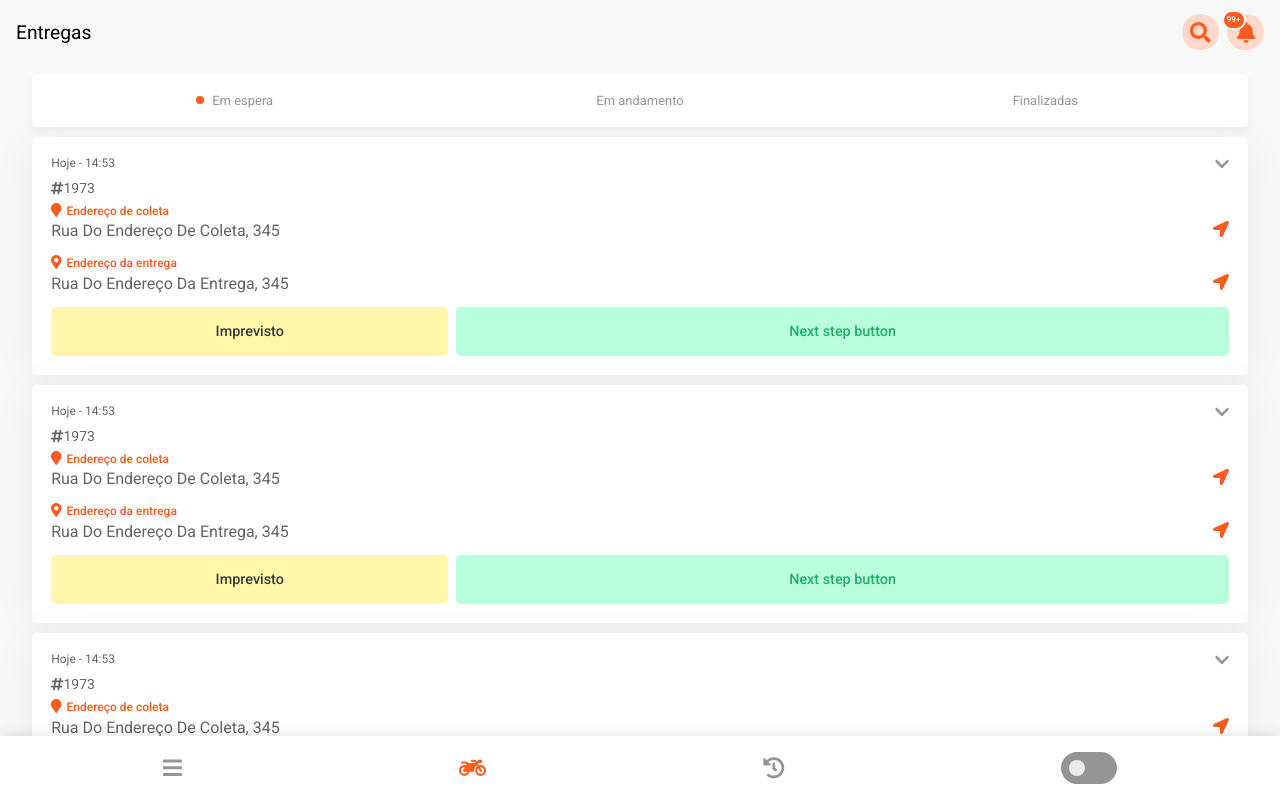
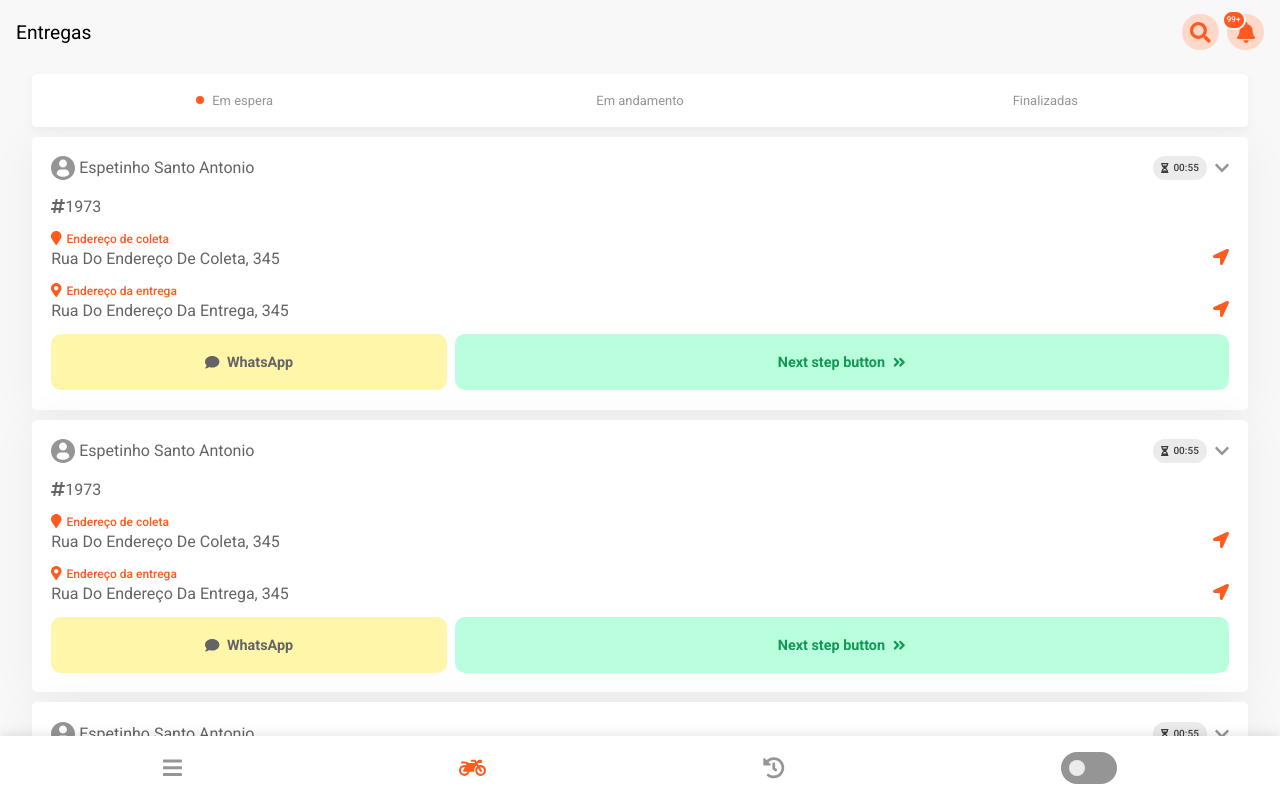
Before and after one commit to rafaelzoucas/deliveryman-helix-app, a Next.js app: page / in a window 1280 px wide. Shown: the top 798 px of the page. Built offline with nearby package versions, Linux system fonts and the light colour scheme.

Commit message:
novo layout

```diff
--- a/src/components/DeliveryCard/Finished/index.tsx
+++ b/src/components/DeliveryCard/Finished/index.tsx
@@ -26,17 +26,28 @@ export default function Finished() {
 
     return (
         <div className={styles.deliveryCardContainer}>
-            <section id="header" className={styles.headerContainer} onClick={showHideDeliveryCard}>
-                <div className={styles.dateTimeId}>
-                    <span className={styles.dateTime}>Hoje - 14:53</span>
+            <section className={styles.headerContainer} onClick={showHideDeliveryCard}>
 
-                    <span id="idDelivery" className={`${styles.titleDelivery} ${styles.idDelivery}`}>
-                        <FontAwesomeIcon icon="hashtag" />
-                        <strong>1973</strong>
-                    </span>
+                        <div>
 
+                            <div className={styles.statusContainer}>
+                                {/* <div className={`${styles.label} ${styles.labelTime}`}>
+                                    <FontAwesomeIcon icon="clock" />
+                                    <span>{'14:23'}</span>
+                                </div> */}
+
+                                <div className={`${styles.label} ${styles.labelSuccess}`}>
+                                    <FontAwesomeIcon icon="check" />
+                                    <span>{'Finalizada com sucesso'}</span>
                                 </div>
 
+                                <div className={`${styles.label} ${styles.labelTime}`}>
+                                    <FontAwesomeIcon icon="hourglass-half"/>
+
+                                    <span>{'00:55'}</span>
+                                </div>
+                            </div>
+                        </div>
                         <FontAwesomeIcon
                             icon="chevron-down"
                             className={`${isDeliveryCardOpened ? (
@@ -47,47 +58,26 @@ export default function Finished() {
                         />
                     </section>
 
-            <section id="status" className={styles.statusContainer}>
-                <div className={styles.labelStatusSuccess}>
-                    <FontAwesomeIcon icon="check" />
-                    <span>{'Realizada com sucesso'}</span>
-                </div>
-                {/* <div className={styles.labelStatusIssue}>
-                    <FontAwesomeIcon icon="exclamation-triangle" />
-                    <span>{'Realizada com imprevisto'}</span>
-                </div> */}
-                <div className={styles.labelTime}>
-                    <FontAwesomeIcon icon="clock" />
-                    <span>{'36 minutos'}</span>
-                </div>
-            </section>
-
-            <section
-                className={styles.clientContainer}
-                style={{display: `${displayDeliveryCardItems}`}}
-            >
                     <div className={styles.profile}>
-                    <div className={styles.info}>
                             <Image
-                            width={28}
-                            height={28}
+                                width={24}
+                                height={24}
                                 src="/img/icons/profile-user.svg"
                                 alt="Profile"
                             />
-                        <div className={styles.client}>
-                            <span>
-                                Estabelecimento
+                            <span>Espetinho Santo Antonio</span>
+                        </div>
+
+            <span id="idDelivery" className={`${styles.titleDelivery} ${styles.idDelivery}`} style={{display: `${displayDeliveryCardItems}`}}>
+                <FontAwesomeIcon icon="hashtag" />
+                <strong>1973</strong>
             </span>
-                        </div>
-                    </div>
-                </div>
-            </section>
 
             <section className={styles.rateDeliveryman}>
-                <span>Avaliação pendente</span>
+                {/* <span>Avaliação pendente</span> */}
 
                 {/* ---ATIVAR QUANDO O CLIENTE AVALIAR O ENTREGADOR--- */}
-                {/* <div className={styles.clientRate}>
+                <div className={styles.clientRate}>
                     <ul>
                         <li><FontAwesomeIcon icon="star" /></li>
                         <li><FontAwesomeIcon icon="star" /></li>
@@ -95,19 +85,19 @@ export default function Finished() {
                         <li><FontAwesomeIcon icon="star" /></li>
                         <li><FontAwesomeIcon icon="star" /></li>
                     </ul>
-                </div> */}
+                </div>
             </section>
 
-            <section id="address" className={styles.addressContainer} style={{display: `${displayDeliveryCardItems}`}}>
-                <h3 className={styles.titleDelivery}>
+            <section id="address" className={styles.addressContainer} >
+                <h3 className={styles.titleDelivery} style={{display: `${displayDeliveryCardItems}`}}>
                     <FontAwesomeIcon icon="map-marker-alt" />
                     <strong>Endereço da entrega</strong>
                 </h3>
                     <p>Rua Do Endereço Da Entrega, 345</p>
 
-                <span>Referência:</span>
+                <span style={{display: `${displayDeliveryCardItems}`}}>Referência:</span>
 
-                <p>Próximo ao Bar Do Zé, Casa amarela de portão azul.</p>
+                <p style={{display: `${displayDeliveryCardItems}`}}>Próximo ao Bar Do Zé, Casa amarela de portão azul.</p>
             </section>
 
             <section id="description" className={styles.descriptionContainer} style={{display: `${displayDeliveryCardItems}`}}>
--- a/src/components/DeliveryCard/InProgress/index.tsx
+++ b/src/components/DeliveryCard/InProgress/index.tsx
@@ -47,16 +47,34 @@ export default function InProgress() {
             {!isIssueRequestVisible ? (
                 <>
                     <section className={styles.headerContainer} onClick={showHideDeliveryCard}>
-                        <div className={styles.dateTimeId}>
-                            <span className={styles.dateTime}>Hoje - 14:53</span>
+                        <div className={styles.profile}>
+                            <Image
+                                width={24}
+                                height={24}
+                                src="/img/icons/profile-user.svg"
+                                alt="Profile"
+                            />
+                            <span>Espetinho Santo Antonio</span>
+                        </div>
+                        <div>
 
-                            <span className={`${styles.titleDelivery} ${styles.idDelivery}`}>
-                                <FontAwesomeIcon icon="hashtag" />
-                                <strong>1973</strong>
-                            </span>
+                            <div className={styles.statusContainer}>
+                                {/* <div className={`${styles.label} ${styles.labelTime}`}>
+                                    <FontAwesomeIcon icon="clock" />
+                                    <span>{'14:23'}</span>
+                                </div> */}
 
+                                {/* <div className={`${styles.label} ${styles.labelSuccess}`}>
+                                    <FontAwesomeIcon icon="spinner" className={styles.loading} />
+                                    <span>{'Procurando entregador'}</span>
+                                </div> */}
+
+                                <div className={`${styles.label} ${styles.labelTime}`}>
+                                    <FontAwesomeIcon icon="hourglass-half"/>
+
+                                    <span>{'00:55'}</span>
                                 </div>
-
+                            </div>
                             <FontAwesomeIcon
                                 icon="chevron-down"
                                 className={`${isDeliveryCardOpened ? (
@@ -65,54 +83,14 @@ export default function InProgress() {
                                     `${styles.hideDeliveryCard}`
                                 )}`}
                             />
+                        </div>
+
                     </section>
 
-                    {/* <section className={styles.statusContainer} style={{display: `${displayDeliveryCardItems}`}}>
-                        <div className={styles.statusBar}>
-                            <div className={styles.waitingDeliverymanStatus}>
-                                <div className={styles.waitingDeliverymanCurrentStatus}></div>
+                    <div className={`${styles.titleDelivery} ${styles.idDelivery}`}>
+                        <FontAwesomeIcon icon="hashtag" />
+                        <strong>1973</strong>
                     </div>
-
-                            <div className={styles.deliveryInProgressStatus}>
-                                <div className={styles.deliveryInProgressCurrentStatus}></div>
-                            </div>
-                        </div>
-
-                        <p>
-                            Você está {'STATUS'}...
-
-
-                                -se deslocando até o endereço de coleta
-                                -coletando o pedido
-                                -confirmando forma de pagamento
-                                -a caminho do endereço de entrega
-                                -retornando ao endereço de coleta
-
-                        </p>
-
-                        <span>30 minutos e 57 segundos</span>
-                    </section> */}
-
-                    <section
-                        className={styles.clientContainer}
-                        style={{display: `${displayDeliveryCardItems}`}}
-                    >
-                        <div className={styles.profile}>
-                            <div className={styles.info}>
-                                <Image
-                                    width={28}
-                                    height={28}
-                                    src="/img/icons/profile-user.svg"
-                                    alt="Profile"
-                                />
-                                <div className={styles.client}>
-                                    <span>
-                                        Estabelecimento
-                                    </span>
-                                </div>
-                            </div>
-                        </div>
-                    </section>
 
                     <section className={styles.addressContainer}>
                         <h3 className={styles.titleDelivery}>
@@ -183,22 +161,24 @@ export default function InProgress() {
                         <p>R$ 9,75</p>
                     </section>
 
-                    <div className={styles.actionButtonsContainer}>
-                        <div className={styles.progressBtns}>
+                    <div className={styles.btnsContainer}>
                         <button onClick={openModalIssue} className={styles.issueBtn}>
-                                Imprevisto
+                            <FontAwesomeIcon icon="comment" />
+                            WhatsApp
                         </button>
+                        {/* <button  className={styles.issueBtn}>
+                            <FontAwesomeIcon icon="thumbs-down" />
+                            Desistir
+                        </button> */}
 
                         <button onClick={openModalIssue} className={styles.nextStepBtn}>
                             {'Next step button'}
+                            <FontAwesomeIcon icon="angle-double-right" />
 
                             {/*
                                 -Cheguei para coletar
-                                    -Peguei o pedido
                                 -Confirmei forma de pagamento
                                 -Entreguei
-                                    -Retornei
-                                    -Finalizar
                             */}
                         </button>
 
@@ -207,7 +187,6 @@ export default function InProgress() {
                             <FontAwesomeIcon icon="exclamation-circle" />
                             <span>Houve 1 imprevisto</span>
                         </button>*/}
-                        </div>
                     </div>
 
                     {isModalIssueVisible ? (
--- a/src/components/DeliveryCard/InProgress/styles.module.scss
+++ b/src/components/DeliveryCard/InProgress/styles.module.scss
@@ -17,8 +17,10 @@
 
     box-shadow: 0 3px 45px rgba(0, 0, 0, 0.05);
 
+    gap: 0.875rem;
+
     section {
-       margin-bottom: 0.875rem;
+    //    margin-bottom: 0.875rem;
 
        .titleDelivery {
            margin-bottom: 0.2rem;
@@ -44,26 +46,36 @@
         display: flex;
         flex-direction: row;
         justify-content: space-between;
-        align-items: initial;
 
-        .dateTimeId {
+        gap: 0.25rem;
+
+        .profile {
             display: flex;
-            flex-direction: column;
+            flex-direction: row;
+            justify-content: space-between;
+            align-items: center;
+            gap: 0.25rem;
+            margin-right: 0.25rem;
 
-            .dateTime {
-                font-size: 0.75rem;
+            white-space: nowrap;
 
-                margin-bottom: 0.625rem;
-            }
-
-            .idDelivery {
-                font-size: 0.875rem;
-
-                strong {
-                    font-size: 0.875rem;
-                }
+            span {
+                max-width: 250px;
+                // width: 125px;
+                overflow: hidden;
+                text-overflow: ellipsis;
             }
         }
+
+        div {
+            display: flex;
+            flex-direction: row;
+            align-items: center;
+
+            gap: 0.5rem;
+
+        }
+
 
         button{
             background-color: var(--orange-100);
@@ -98,86 +110,73 @@
         }
     }
 
-    .profile {
+    .statusContainer {
         display: flex;
         flex-direction: row;
-        justify-content: space-between;
-        align-items: center;
+        align-items: initial;
 
-        .info {
+        gap: 0.25rem;
+
+        .label {
             display: flex;
-            flex-direction: row;
             align-items: center;
 
-            .client{
-                margin-left: 0.5rem;
+            padding: 0.75rem 0.5rem;
 
-                .currentRate {
-                    color: var(--orange-700);
-                    font-size: 0.875rem;
+            height: 1rem;
 
-                    span {
-                        margin-left: 0.25rem;
+            border-radius: 2rem;
 
-                        font-size: 0.875rem;
-                    }
-                }
+            font-size: 0.625rem;
+
+            gap: 0.3rem;
+
+            // max-width: 70px;
+            white-space: nowrap;
+            overflow: hidden;
+            text-overflow: ellipsis;
+
+
+            span {
+                font-size: 0.625rem;
+                font-weight: 500;
             }
         }
 
-        .arrow {
-            color: var(--orange-700);
-        }
-    }
-
-    .statusContainer {
-        display: flex;
-        flex-direction: column;
-
-        p {
-            font-weight: 500;
-            font-size: 0.75rem;
+        .loading {
+            animation: charge 1.25s infinite;
         }
 
-        span {
-            font-size: 0.75rem;
+        @keyframes charge {
+            from{
+                transform: rotate(0deg);
+            }to{
+                transform: rotate(360deg);
+            }
         }
 
-        .statusBar{
-            margin: 0.5rem 0 0.5rem 0;
+        .labelSuccess {
+            background: var(--green-100);
 
-            display: flex;
-            flex-direction: row;
-            justify-content: space-between;
+            color: var(--green-700);
         }
 
-        .waitingDeliverymanStatus{
-            width: 24%;
-            height: 0.3rem;
+        .labelIssue {
+            background: var(--yellow-100);
 
+            color: var(--black);
+        }
+
+        .labelDanger {
+            background: var(--red-100);
+
+            color: var(--red-700);
+        }
+
+        .labelTime {
             background: var(--gray-100);
 
-            .waitingDeliverymanCurrentStatus{
-                width: 100%;
-                height: 0.3rem;
-
-                background: var(--green-500);
-            }
-
-        }
-
-        .deliveryInProgressStatus{
-            width: 74%;
-            height: 0.3rem;
-
-            background: var(--gray-100);
-
-            .deliveryInProgressCurrentStatus{
-                width: 60%;
-                height: 0.3rem;
-
-                background: var(--green-500);
-            }
+            color: var(--gray-600);
         }
     }
 
@@ -198,74 +197,69 @@
         }
     }
 
-    .actionButtonsContainer {
+    .btnsContainer {
         display: flex;
-        flex-direction: column;
+        align-items: flex-end;
+        flex-direction: row;
 
-        .progressBtns {
+        gap: 0.5rem;
+
+        button {
             display: flex;
-            flex-direction: row;
-            justify-content: space-between;
+            align-items: center;
+            justify-content: center;
 
-            .issueBtn {
-                width: 100%;
+            white-space: nowrap;
 
-                padding: 1rem ;
+            padding: 0.5rem;
 
-                border-radius: 5px;
+            border-radius: 10px;
 
-                color: var(--gray-600);
-                background: var(--yellow-100);
+            gap: 0.5rem;
+        }
 
-                font-weight: 500;
-            }
+        .nextStepBtn {
+            width: 100%;
 
-            .nextStepBtn {
-                width: 200%;
+            height: 3.5rem;
 
-                padding: 1rem ;
+            font-weight: 600;
 
-                border-radius: 5px;
+            color: var(--green-700);
 
-                color: var(--green-600);
-                background: var(--green-100);
+            background-color: var(--green-100);
+        }
 
-                font-weight: 500;
+        .issueBtn {
+            width: 50%;
 
-                margin-left: 0.5rem;
-            }
+            padding: 0 1rem;
+            font-weight: 600;
+            height: 3.5rem;
 
-            .issueRequestBtn {
-                width: 200%;
-                margin-left: 0.5rem;
-                border-radius: 10rem;
+            color: var(--yellow-900);
 
-                background: var(--red-300);
+            background-color: var(--yellow-100);
+        }
 
-                color: #fff;
+        .shuffle {
+            font-weight: 600;
 
-                padding: 1rem;
+            color: var(--orange-700);
 
-                span {
-                    margin-left: 0.5rem;
-                    font-size: 0.75rem;
-                }
-            }
+            background-color: var(--orange-100);
+        }
 
-            .issueRequestBtnViewed {
-                border-radius: 10rem;
+        .issueRequestBtn {
+            margin-left: 0.2rem;
+            width: 150%;
+            height: 3rem;
 
-                background: var(--gray-200);
+            border-radius: 10rem;
 
-                color: var(--gray-600);
-
-                padding: 1rem;
-
-                span {
-                    margin-left: 0.5rem;
-                    font-size: 0.75rem;
-                }
-            }
+            font-weight: 500;
+            color: var(--red-700);
+            background: var(--red-100);
         }
     }
 
```
Also changed, not shown: src/components/DeliveryCard/Finished/styles.module.scss (+99 -122 lines). Lines whose indentation alone changed are shown as unchanged.
